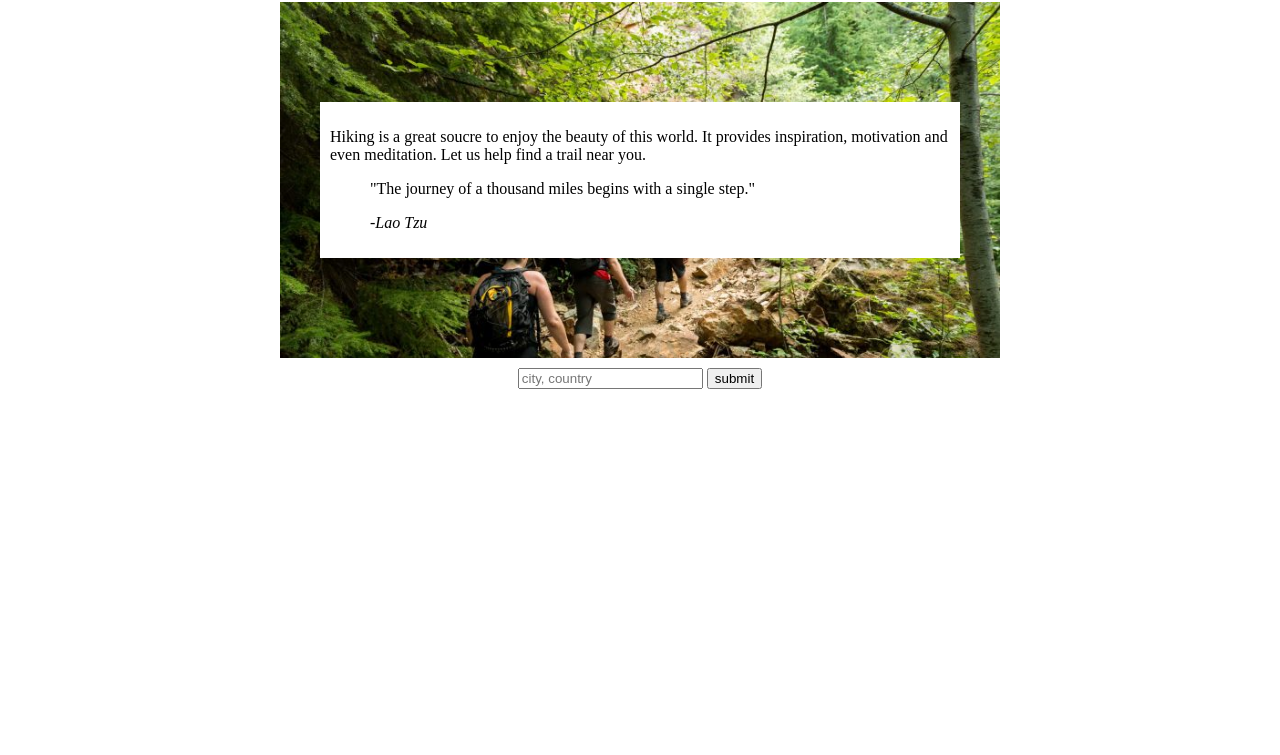
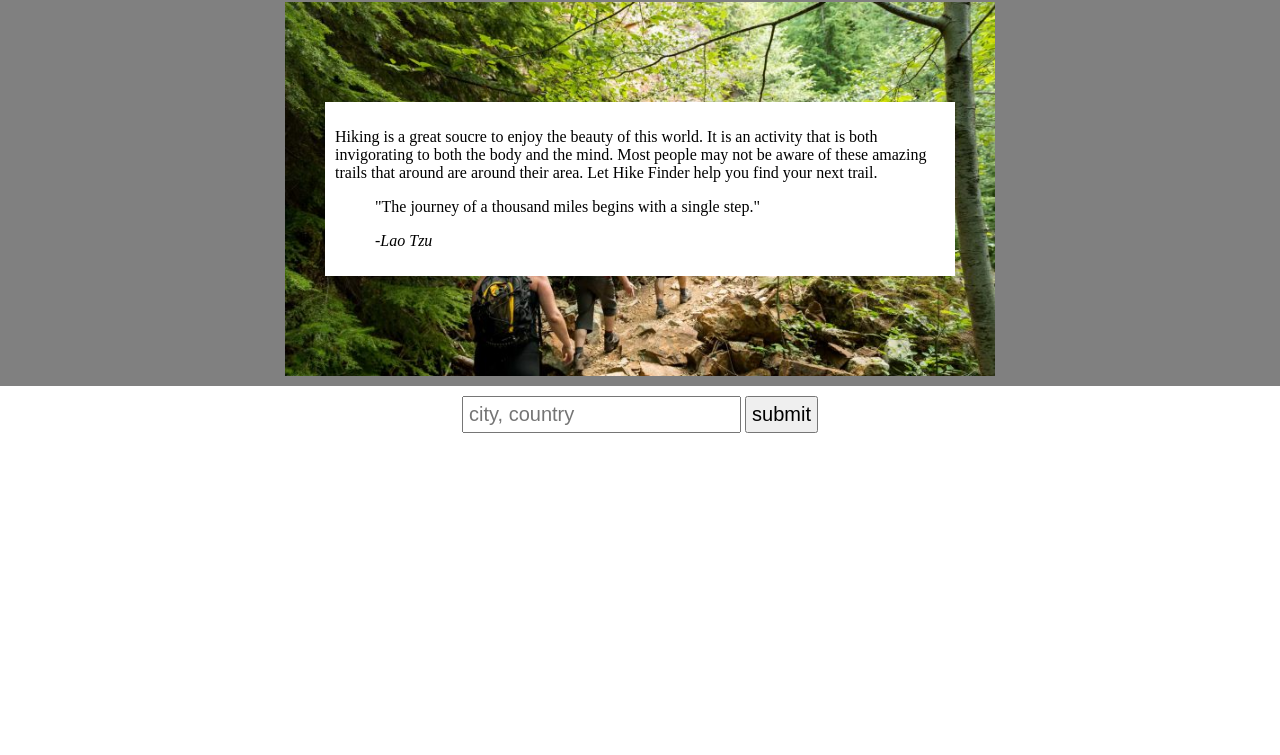
Before and after one commit to kpthanh01/hike-finder-api-capstone, a plain HTML site: page index.html in a window 1280 px wide. Shown: the part 45-800 px from the top of the page. Drawn offline with nearby package versions, Linux system fonts and the light colour scheme.

Commit message:
updating the UI

```diff
--- a/hikefinder.css
+++ b/hikefinder.css
@@ -1,7 +1,8 @@
 html,
 body,
 h1,
-h4{
+h4,
+ul{
 	box-sizing: border-box;
 	margin: 0;
 	padding: 0;
@@ -10,7 +11,12 @@ h1{
 	background-color: green;
 }
 .intro{
-	margin: 10px auto 10px;
+	background-color: grey;
+	padding: 10px;
+	margin-bottom: 10px;
+}
+.img-background{
+	margin: 0 auto;
 	background-image: url("hike-background.jpg");
 	background-size: cover;
 	padding: 100px 40px 100px 40px;
@@ -22,6 +28,10 @@ h1{
 }
 .searchbar{
 	text-align: center;
+}
+input[name="search"], button[type="submit"]{
+	padding: 5px;
+	font-size: 20px;
 }
 .list{
 	margin: 10px auto 10px;
@@ -39,3 +49,7 @@ h1{
 	border: solid grey 1px;
 	margin: 10px auto 10px;
 }
+ul{
+	display: block;
+	list-style: none;
+}
--- a/hikefinder.js
+++ b/hikefinder.js
@@ -4,10 +4,9 @@ function userInput(input){
 		key: "AIzaSyCNJzNizHdvwnuL9F51_tksAa0jeP5vhdQ",
 		address: input	};
 	let success = function(data){
+		console.log(data);
 		let longitude = data.results[0].geometry.location.lng;
 		let latitude = data.results[0].geometry.location.lat;
-		console.log(longitude);
-		console.log(latitude);
 		getTrail(longitude, latitude);
 	}
 	$.getJSON(geoApi, geoParams, success);
@@ -30,7 +29,7 @@ function getTrail(getLon, getLat){
 			let summary = apiData.trails[item].summary;
 			let link = apiData.trails[item].url;
 			let trails = '<div class="trail">' +
-				'<img src="https://www.michigan.org/sites/default/files/styles/5_3_medium/public/grid-items/Trails%20-%20Option%201.jpg?itok=tyyiJR4U" alt="dummy_thumbnail" class="thumbnail">' +
+				//'<img src="https://www.michigan.org/sites/default/files/styles/5_3_medium/public/grid-items/Trails%20-%20Option%201.jpg?itok=tyyiJR4U" alt="dummy_thumbnail" class="thumbnail">' +
 				'<div class="trail-info">' +
 					`<h4>${trailName}</h4>` +
 					'<ul>' +
@@ -51,7 +50,6 @@ $(function(){
 		event.preventDefault();
 		$(".list").html("");
 		let location = $('input[name="search"]').val()
-		console.log(location);
 		userInput(location);
 	})
 })
--- a/index.html
+++ b/index.html
@@ -10,36 +10,28 @@
 	<h1 role="banner"><img src=""> Hike Finder</h1>
 	<main role="main">
 		<section role="contentinfo" class="intro">
+			<div class="img-background">
 				<div class="content-box">
 					<p>
 						Hiking is a great soucre to enjoy the beauty of this world.
-					It provides inspiration, motivation and even meditation.
-					Let us help find a trail near you.
+						It is an activity that is both invigorating to both the body and the mind.
+						Most people may not be aware of these amazing trails that around are around
+						their area. Let Hike Finder help you find your next trail.
 					</p>
 					<blockquote>
 						<p>"The journey of a thousand miles begins with a single step."</p>
 						<footer><cite>-Lao Tzu</cite></footer>
 					</blockquote>
 				</div>
+			</div>
+
 		</section>
 		<form action="#" id="locationInput" class="searchbar">
 			<input type="text" name="search" placeholder="city, country">
 			<button type="submit">submit</button>
 		</form>
 		<div id="trail_list" class="list">
-			<!--
-			<div class="trail">
-				<img src="https://www.michigan.org/sites/default/files/styles/5_3_medium/public/grid-items/Trails%20-%20Option%201.jpg?itok=tyyiJR4U" alt="dummy_thumbnail" class="thumbnail">
-				<div class="trail-info">
-					<h4>Trail name</h4>
-					<ul>
-						<li>Address</li>
-						<li>Summary</li>
-						<li>link</li>
-					</ul>
-				</div>
-			</div>
-		-->
+
 		</div>
 	</main>
 	<footer></footer>
```
Lines whose indentation alone changed are shown as unchanged.
